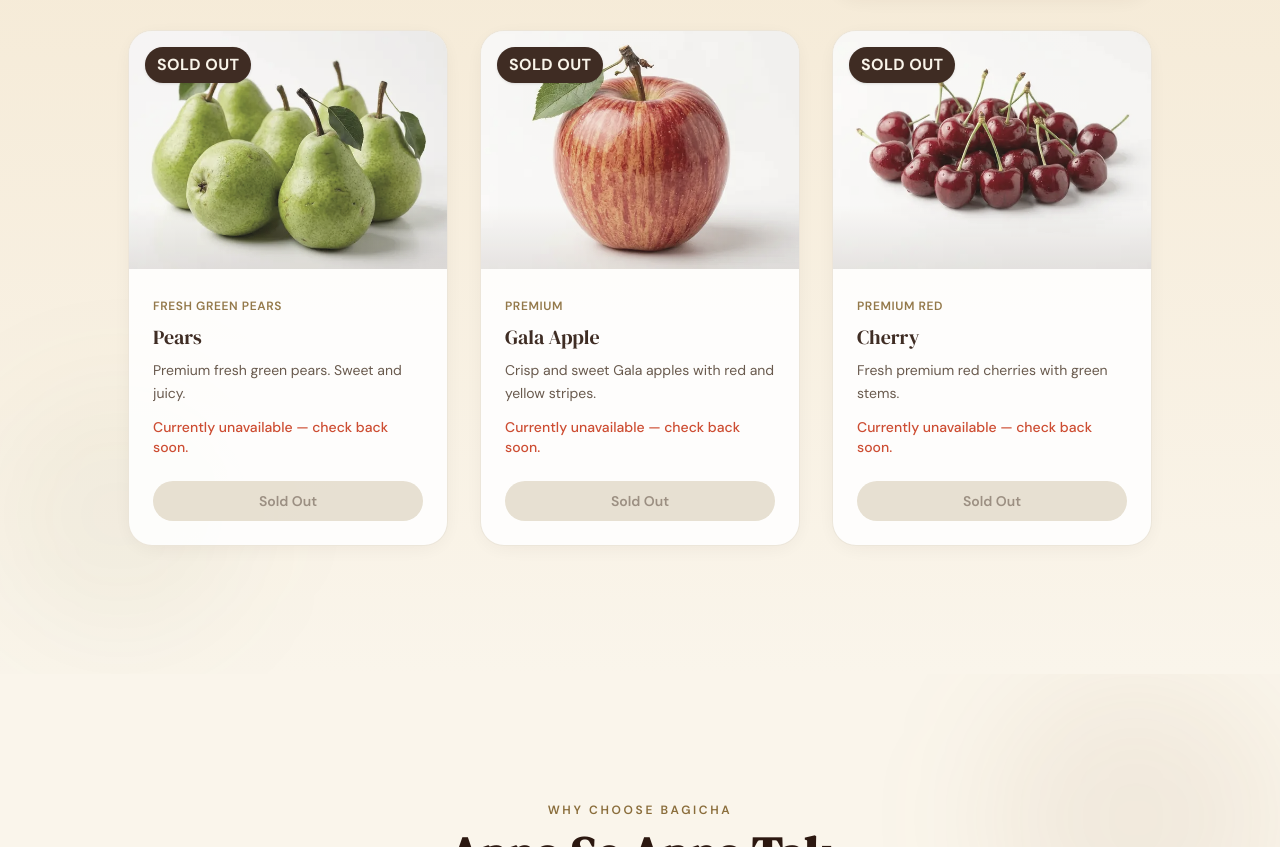
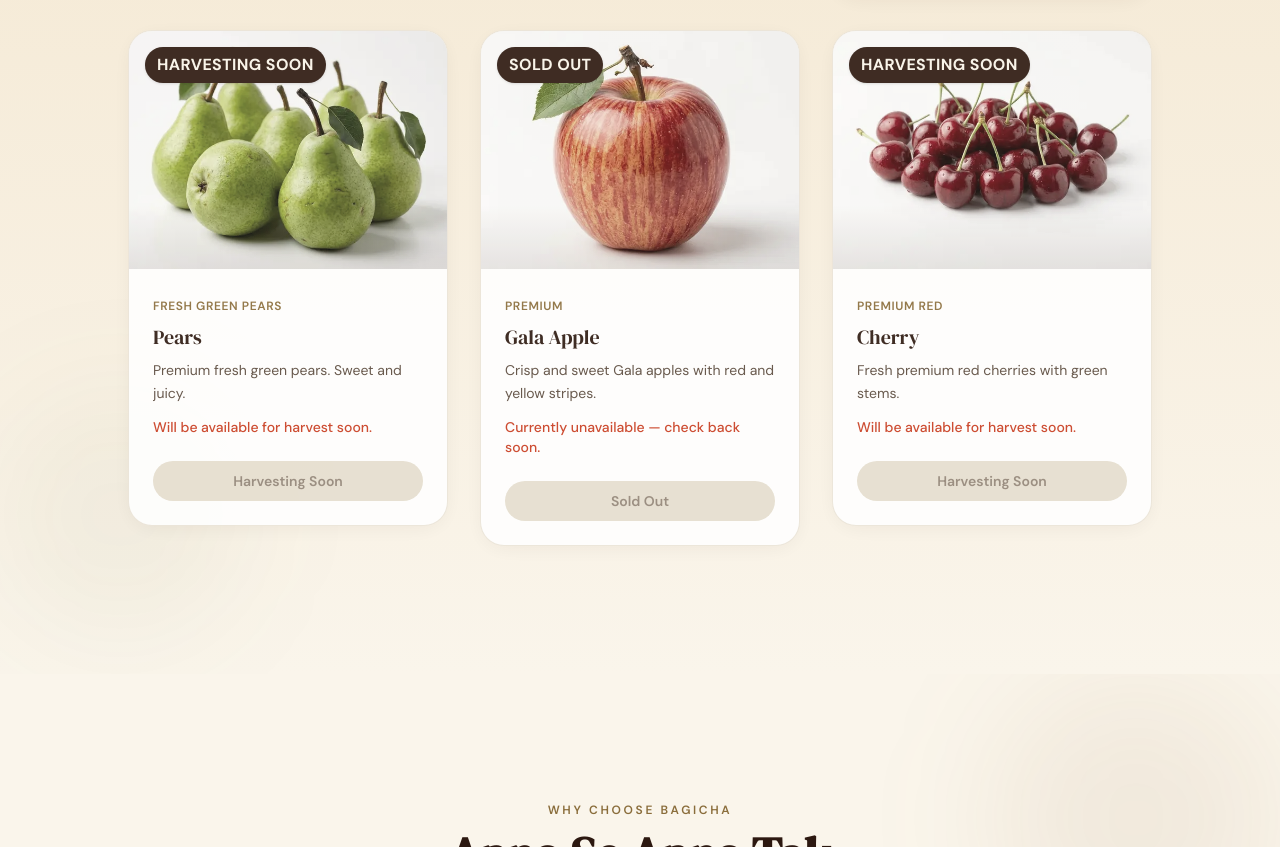
Before and after one commit to Ritesh0047/BagichaDaily, an Astro site: page / in a window 1280 px wide. Shown: the part 2478-3325 px from the top of the page. Built offline with nearby package versions, Linux system fonts and the light colour scheme; Astro itself is replaced by a stand-in of ours.

Commit message:
added harvesting text instead of sold out

```diff
--- a/src/components/ProductCard.astro
+++ b/src/components/ProductCard.astro
@@ -52,7 +52,7 @@ const available = isProductAvailable(product);
           </>
         ) : (
           <span class="absolute top-3 left-3 sm:top-4 sm:left-4 bg-bark text-cream font-bold text-sm sm:text-base px-2.5 sm:px-3 py-1 sm:py-1.5 rounded-full shadow-sm uppercase tracking-wide z-10">
-            Sold Out
+            {product.harvestingSoon ? 'Harvesting Soon' : 'Sold Out'}
           </span>
         )
       }
@@ -80,7 +80,9 @@ const available = isProductAvailable(product);
       <p class="text-xs sm:text-sm text-body line-clamp-2 leading-relaxed">{product.description}</p>
       {
         !available && (
-          <p class="text-sm font-medium text-apple mt-3">Currently unavailable — check back soon.</p>
+          <p class="text-sm font-medium text-apple mt-3">
+            {product.harvestingSoon ? 'Will be available for harvest soon.' : 'Currently unavailable — check back soon.'}
+          </p>
         )
       }
     </div>
@@ -124,7 +126,7 @@ const available = isProductAvailable(product);
           disabled
           class="w-full px-4 py-2.5 bg-sage text-body/60 text-sm font-semibold rounded-full cursor-not-allowed"
         >
-          Sold Out
+          {product.harvestingSoon ? 'Harvesting Soon' : 'Sold Out'}
         </button>
       </div>
     )
--- a/src/components/ProductDetailForm.astro
+++ b/src/components/ProductDetailForm.astro
@@ -41,7 +41,7 @@ const available = isProductAvailable(product);
         {
           !available && (
             <span class="absolute top-4 left-4 bg-bark text-cream font-bold text-sm px-4 py-2 rounded-full uppercase tracking-wide">
-              Sold Out
+              {product.harvestingSoon ? 'Harvesting Soon' : 'Sold Out'}
             </span>
           )
         }
@@ -75,10 +75,10 @@ const available = isProductAvailable(product);
         ) : (
           <div class="mt-8 space-y-3">
             <span class="inline-flex items-center px-5 py-3 rounded-full bg-bark text-cream font-semibold uppercase tracking-wide text-sm">
-              Sold Out
+              {product.harvestingSoon ? 'Harvesting Soon' : 'Sold Out'}
             </span>
             <p class="text-body/80">
-              This variety is currently unavailable. Please check back soon or order Royal Delicious or Granny Smith instead.
+              {product.harvestingSoon ? 'This variety will be available for harvest soon. Please check back later.' : 'This variety is currently unavailable. Please check back soon or order Royal Delicious or Granny Smith instead.'}
             </p>
           </div>
         )
--- a/src/data/products.json
+++ b/src/data/products.json
@@ -35,7 +35,8 @@
     "packSize": "5kg",
     "image": "/products/pears.webp",
     "description": "Premium fresh green pears. Sweet and juicy.",
-    "soldOut": true
+    "soldOut": true,
+    "harvestingSoon": true
   },
   {
     "id": 5,
@@ -55,6 +56,7 @@
     "packSize": "1kg",
     "image": "/products/cherries.webp",
     "description": "Fresh premium red cherries with green stems.",
-    "soldOut": true
+    "soldOut": true,
+    "harvestingSoon": true
   }
 ]
--- a/src/lib/products.ts
+++ b/src/lib/products.ts
@@ -9,6 +9,7 @@ export interface Product {
   image: string;
   description: string;
   soldOut?: boolean;
+  harvestingSoon?: boolean;
 }
 
 export const products: Product[] = productsData;
```
